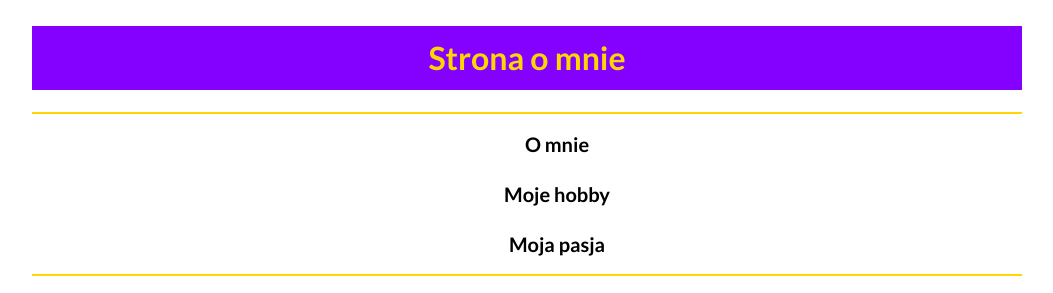
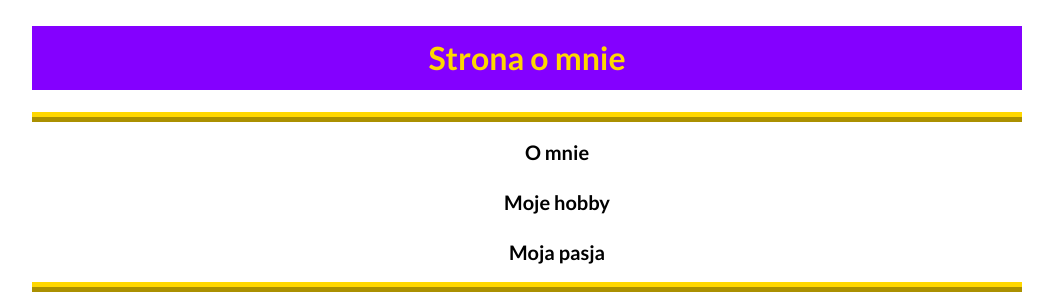
Before and after one commit to ewqa89/homepage, a plain HTML site: page index.html in a window 1280 px wide. Shown: the top 293 px of the page, without its empty margins (113-1166 px from the left). Drawn offline with nearby package versions, Linux system fonts and the light colour scheme.

Commit message:
chenge border in navigation

```diff
--- a/CSS/navigation.css
+++ b/CSS/navigation.css
@@ -1,6 +1,6 @@
 .navigation__list {
-    border-bottom: 2px solid gold;
-    border-top: 2px solid gold;
+    border-bottom: 10px ridge gold;
+    border-top: 10px ridge gold;
     text-align: center;
 }
 
```
